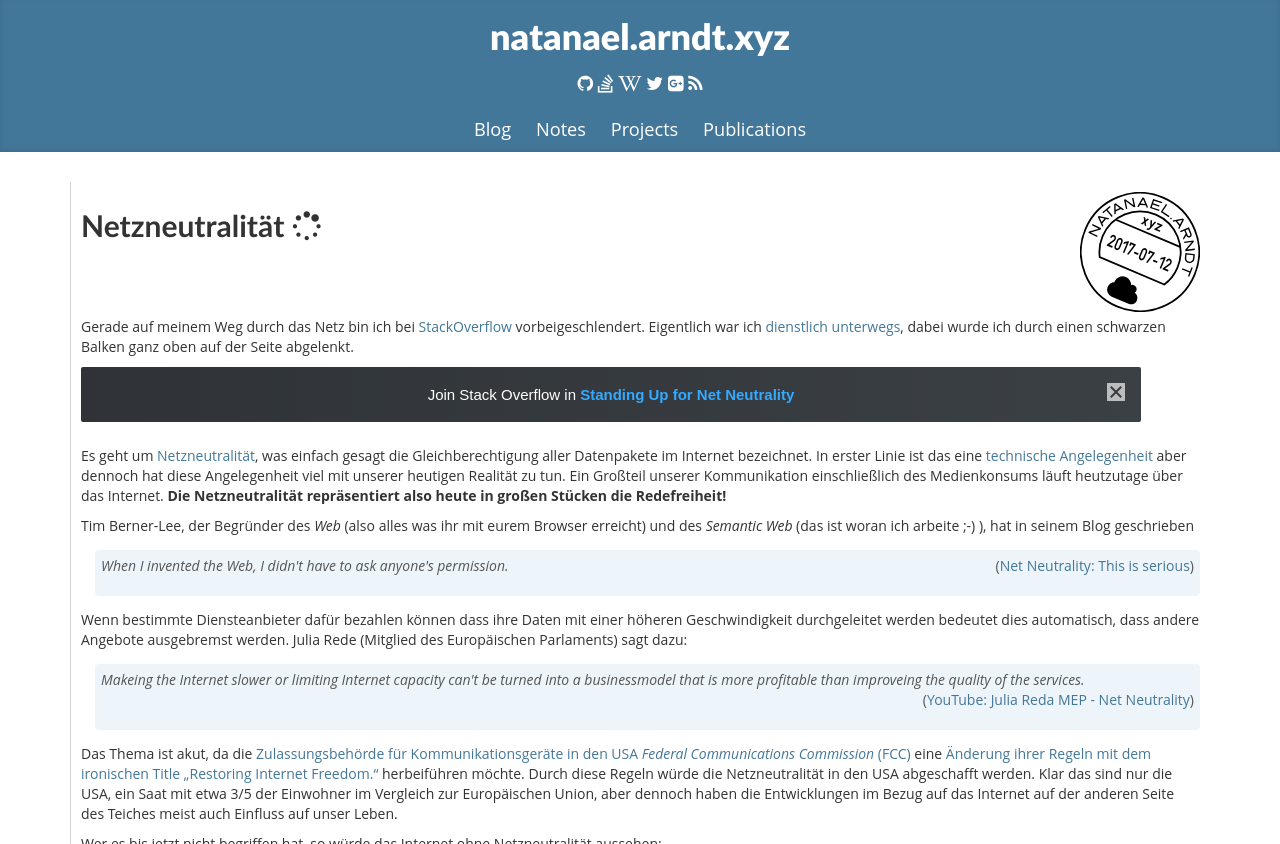
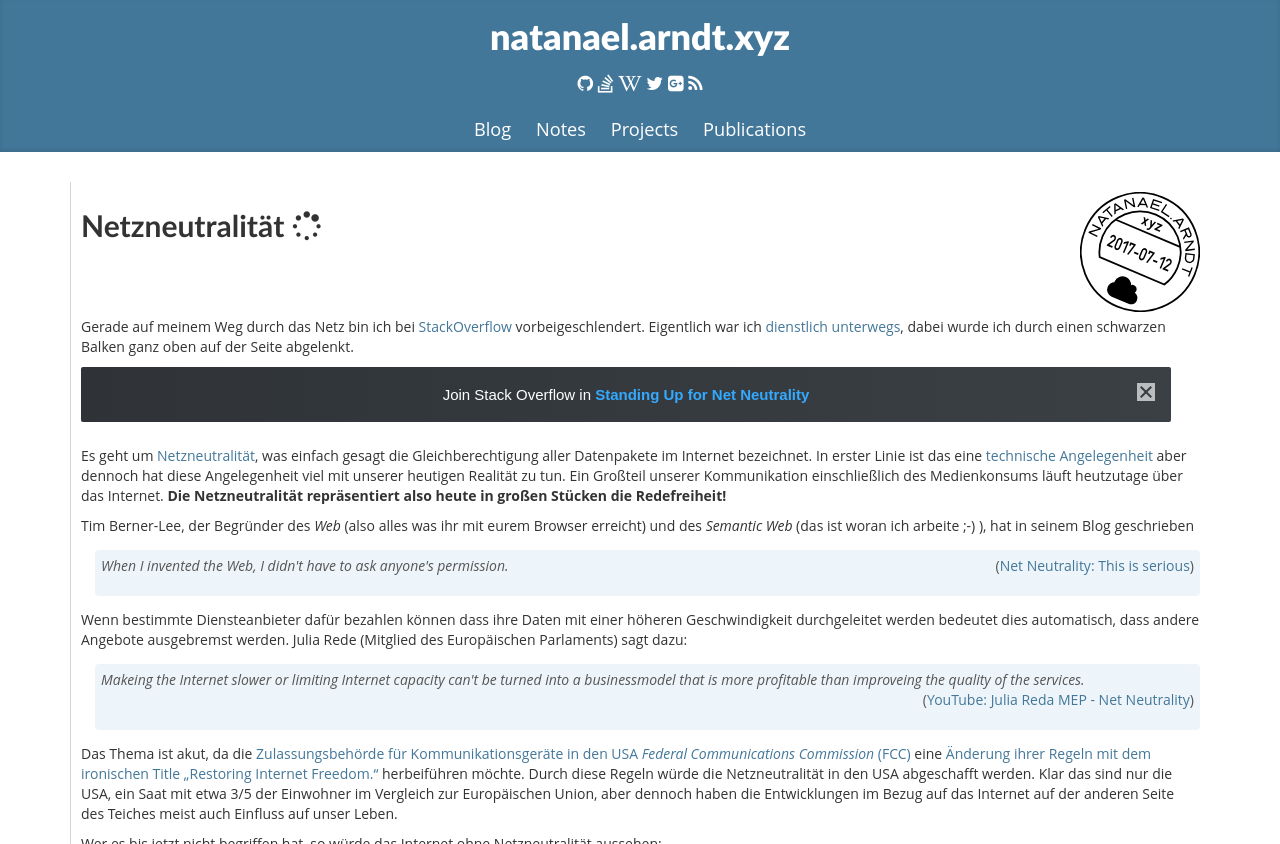
Before and after one commit to white-gecko/natanael.arndt.xyz, a Jekyll site: the page built from _posts/2017-07-12-Netzneutralität.html, in a window 1280 px wide. Shown: the top 844 px of the page. Built offline with Jekyll 4.4.1, drawn with Linux system fonts in a browser that asks for light colours; some of the changed text lies outside the part shown; grey boxes are pictures that could not be loaded.

Commit message:
Fix typos, make banner responsive, add umlaut and links to status

```diff
--- a/_posts/2017-07-12-Netzneutralität.html
+++ b/_posts/2017-07-12-Netzneutralität.html
@@ -16,14 +16,15 @@
     bottom: 0px;
     box-sizing: border-box;
     color: rgb(255, 255, 255);
-    height: 55px;
+    min-height: 55px;
     left: 0px;
     position: relative;
     right: 0px;
     text-align: center;
     text-decoration: none solid rgb(255, 255, 255);
     top: 0px;
-    width: 1060px;
+    width: 100%;
+    max-width: 1090px;
     column-rule-color: rgb(255, 255, 255);
     perspective-origin: 530px 27.5px;
     transform-origin: 530px 27.5px;
@@ -42,7 +43,6 @@
     color: rgb(255, 255, 255);
     content: '""';
     display: none;
-    height: 55px;
     left: 38.4px;
     pointer-events: none;
     position: absolute;
@@ -50,7 +50,6 @@
     text-align: center;
     text-decoration: none solid rgb(255, 255, 255);
     top: -76.8px;
-    width: 1060px;
     z-index: 1;
     column-rule-color: rgb(255, 255, 255);
     perspective-origin: 530px 27.5px;
@@ -67,7 +66,7 @@
     bottom: 0px;
     box-sizing: border-box;
     color: rgb(255, 255, 255);
-    height: 55px;
+    min-height: 55px;
     left: 0px;
     max-width: 1090px;
     position: relative;
@@ -75,7 +74,7 @@
     text-align: center;
     text-decoration: none solid rgb(255, 255, 255);
     top: 0px;
-    width: 1060px;
+    width: 100%;
     z-index: 2;
     column-rule-color: rgb(255, 255, 255);
     perspective-origin: 530px 27.5px;
@@ -107,7 +106,7 @@
     cursor: pointer;
     display: block;
     height: 18px;
-    left: 1026px;
+    left: auto;
     opacity: 0.65;
     position: absolute;
     right: 16px;
@@ -175,7 +174,7 @@
 <div id="DIV_1">
 	<div id="DIV_2">
 		Join Stack Overflow in <a href="https://stackoverflow.blog/2017/06/30/raise-voice-proclaim-need-net-neutrality" id="A_3">Standing Up for Net Neutrality</a>
-        <a id="A_4" href="#">
+        <a id="A_4">
 		<svg id="svg_5">
 			<path d="M15 4.41L13.59 3 9 7.59 4.41 3 3 4.41 7.59 9 3 13.59 4.41 15 9 10.41 13.59 15 15 13.59 10.41 9z" id="path_6">
 			</path>
```
Also changed, not shown: other parts of _posts/2017-07-12-Netzneutralität.html (+2 -2 lines), _posts/2017-07-12-netneutrality.md (+1 -1 lines).
